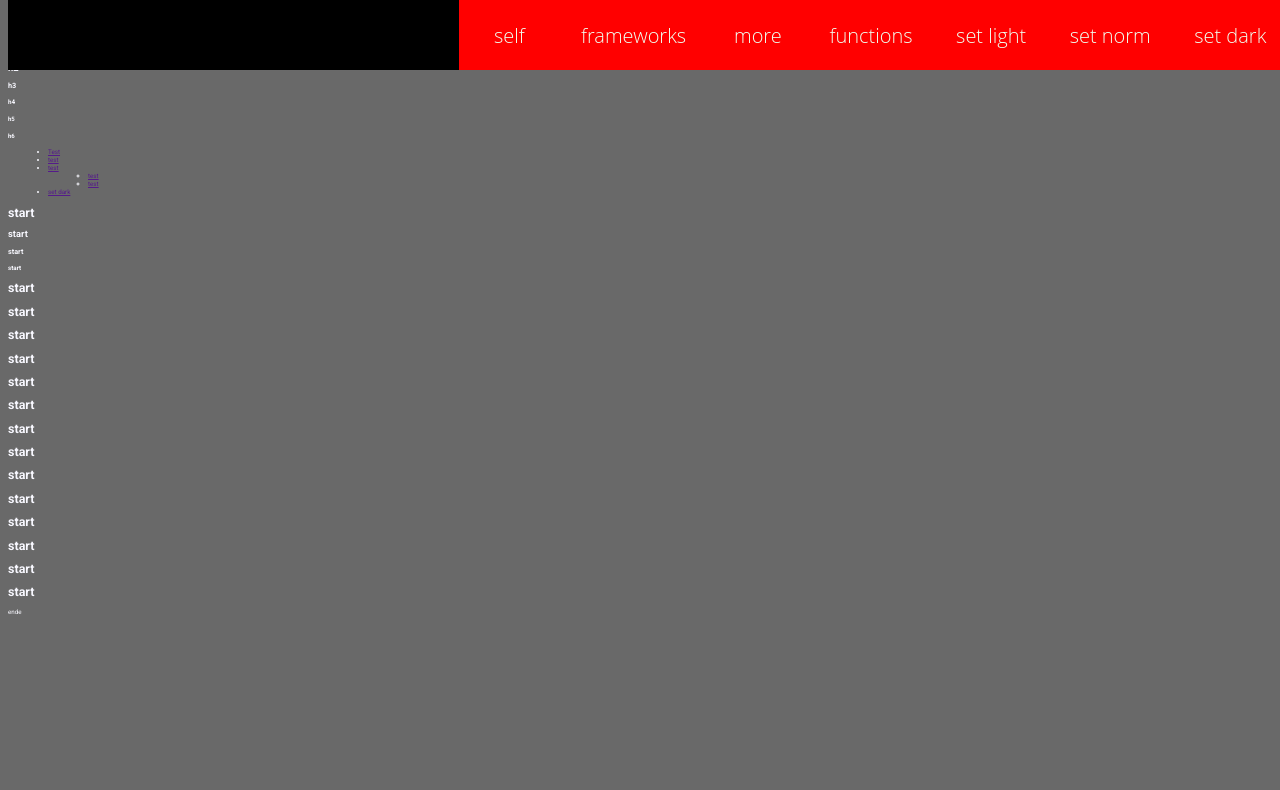
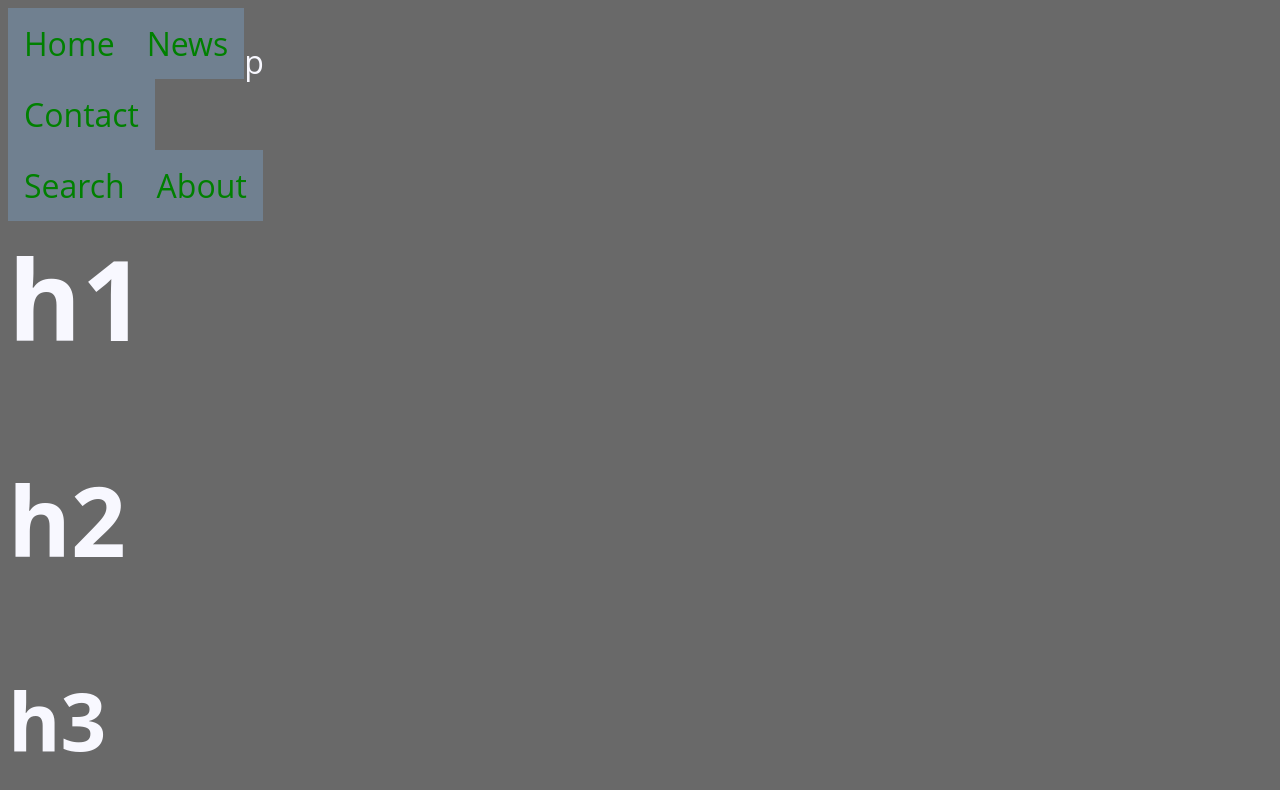
Before and after one commit to erth5/hy, a website: page index.html in a window 1280 px wide. Drawn offline with nearby package versions, Linux system fonts and the light colour scheme; files that its build step writes are made by us from their sources.

Commit message:
design menu on div

```diff
--- a/css/fw_main.sass
+++ b/css/fw_main.sass
@@ -3,14 +3,17 @@ html, body
     --text: black
     --background: #F0FFF0
     --menu: black
-    --menubg: white
+    --menubg: MintCream
+    --menufg: MintCream
   &.norm
     --text: GhostWhite
     --background: DimGrey
     --menu: green
-    --menubg: black
+    --menubg: #708090
+    --menufg: #9E1030
   &.dark
-    --text: white
+    --text: Snow
     --background: #333
     --menu: white
     --menubg: black
+    --menufg: #9E1030
--- a/css/main.sass
+++ b/css/main.sass
@@ -5,64 +5,78 @@
 //@import 'reset.css'
 @import 'fw_main'
 
+@mixin reset
+    margin: 0
+    padding: 0
+    list-style: none
+    text-decoration: none
+
 body, html
-    font-family: 'Roboto', serif
-    font-size: 62.5%
-    width: 100%
-    height: 100%
+    font-family: 'open sans', serif
+    font-size: 100%
     color: var(--text)
-    background-color: var(--background)
+    background: var(--background)
+p
+    font-size: 2rem
+h1
+    font-size: 7rem
+h2
+    font-size: 6rem
+h3
+    font-size: 5rem
+h4
+    font-size: 4rem
+h5
+    font-size: 3rem
+h6
+    font-size: 2.5rem
 
-header
-    background: var(--menubg)
-    width: 100%
+
+.topnav
     position: fixed
-    top: 0
-    text-align: right
-    transition: 200ms all
-    height: 7rem
-    nav#main
+    overflow: hidden
+    a
+        @include reset
+        float: left
+        text-align: center
+        padding: 14px 16px
+        font-size: 2rem
+        background: var(--menubg)
         color: var(--menu)
-        display: inline-block
-        ul
-            margin: 0
-            padding: 0
-            transition: all 300ms
-            display: inline-block
-            li
-                margin: 0
-                padding: 0
-                float: left
-                list-style: none
-                position: relative
-                transition: all 300ms
-                &:hover > ul
-                    max-height: 70rem
-                a
-                    text-decoration: none
-                    display: inline-block
-                    float: left
-                    min-width: 10rem
-                    text-align: center
-                    color: #F0FFF0
-                    margin: 0
-                    padding: 2.17rem
-                    background: red
-                    font-weight: 300
-                    font-size: 2rem
-                    transition: all 300ms
-                    font-family: "open sans", serif
-                    &:hover
-                        background: aqua
-                ul
-                    overflow: hidden
-                    position: absolute
-                    top: 100%
-                    left: 0
-                    width: 100%
-                    transition: 200ms all
-                    max-height: 0
+        &hover
+            color: #FF6E48
+        &active
+            color: aqua
+    .centered
+       a
+            float: none
+            position: absolute
+            top: 50%
+            left: 50%
+            transform: translate(-50%, -50%)
+            background: #9E1030
+.right
+    float: right
+//mobile
+@media screen and (max-width: 600px)
+    .topnav a, .topnav-right
+        float: none
+        display: block
+    .topnav-centered a
+        position: relative
+        top: 0
+        left: 0
+        transform: none
 
+    //tools
+.highlighter
+    background-color: yellow
+.fat
+    font-weight: bold
+//alignment
+.theme
+    max-width: 1rem
+    background: #9E1030
 
 
 *
--- a/index.html
+++ b/index.html
@@ -1,25 +1,32 @@
 <!DOCTYPE html>
 <html lang="en">
-
 <head>
-
     <!-- Metadaten -->
     <meta charset="UTF-8">
     <meta name="viewport" content="width=device-width, initial-scale=1.0">
-
-    <!-- Titel -->
     <title>hy</title>
-
     <!-- CSS, SASS Import -->
     <link rel="stylesheet" href="./css/main.css">
+</head>
+<body class="norm">
+<!-- Top navigation -->
+<div class="topnav">
 
-    <!-- Font Import (Google Font) -->
-    <link href="https://fonts.googleapis.com/css2?family=Roboto:wght@300;400;700&display=swap" rel="stylesheet">
+    <!-- Centered link -->
+    <div class="topnav-centered">
+        <a href="#home" class="active">Home</a>
+    </div>
 
-</head>
+    <!-- Left-aligned links (default) -->
+    <a href="#news">News</a>
+    <a href="#contact">Contact</a>
 
-<body class="norm">
-non-classified-text
+    <!-- Right-aligned links -->
+    <div class="topnav-right">
+        <a href="#search">Search</a>
+        <a href="#about">About</a>
+    </div>
+
     <p>p</p>
     <h1>h1</h1>
     <h2>h2</h2>
@@ -28,55 +35,7 @@ non-classified-text
     <h5>h5</h5>
     <h6>h6</h6>
 
-<header>
-    <nav id="main">
-        <ul>
-            <li><a href="">self</a></li>
-            <li><a href="">frameworks</a></li>
-            <li><a href="">more</a>
-                <ul>
-                    <li>  <a href="">00</a></li>
-                    <li  ><a href="">P!</a></li>
-                    <li  ><a href="">2!</a></li>
-                    <li  ><a href="">!3</a></li>
-                </ul>
-            </li>
-            <li><a href="">functions</a> </li>
-            <li id="light" ><a href="">set light</a></li>
-            <li id="norm"  ><a href="">set norm</a></li>
-            <li id="dark"  ><a href="">set dark</a></li>
-        </ul>
-    </nav>
-</header>
-
-<!-- Standard Navigation-->
-<nav id="def">
-    <ul>
-        <li><a href="">Test</a></li>
-        <li><a href="">test</a></li>
-        <li><a href="">test</a>
-            <ul>
-                <li><a href="">test</a></li>
-                <li><a href="">test</a></li>
-            </ul>
-        </li>
-        <li><a href="">set dark</a> </li>
-    </ul>
-</nav>
-
-
-<h1>start</h1>
-<h2>start</h2><h3>start</h3><h4>start</h4><h1>start</h1><h1>start</h1><h1>start</h1>
-<h1>start</h1><h1>start</h1><h1>start</h1><h1>start</h1><h1>start</h1><h1>start</h1>
-<h1>start</h1><h1>start</h1><h1>start</h1><h1>start</h1><h1>start</h1>
-<p>ende</p>
-<noscript>
-    <h1>JavaScript is deactivated</h1>
-</noscript>
+</div>
 
 </body>
-
-<!-- JS post Import -->
-<script src="./js/function.js"></script>
-<script src="./js/mode.js"></script>
 </html>
--- a/js/mode.js
+++ b/js/mode.js
@@ -12,7 +12,7 @@ const setInitClassToBody = () => {
         $f('body').classList.add('light');
         console.log("automatic light")
     }
-}//;setInitClassToBody()
+};setInitClassToBody()
 
 const setClassToBody = (MODE) => {
     if (MODE === "light") {
@@ -36,10 +36,8 @@ const setClassToBody = (MODE) => {
 }
 
 LIGHT = document.getElementById('light')
-LIGHT.addEventListener('click', () => setClassToBody("light"))
-//console.log(LIGHT)
-
-//$f('#norm').addEventListener('click', () => setClassToBody("norm"));
-//$f('#dark').addEventListener('click', setClassToBody("dark"));
+LIGHT.addEventListener('mouseenter', () => setClassToBody("light"))
+$f('#norm').addEventListener('mouseenter', () => setClassToBody("norm"));
+$f('#dark').addEventListener('mouseenter', () => setClassToBody("dark"));
 
 console.log("DARKMODE: " + DARKMODE);
```
Also changed, not shown: css/gladiator.sass (added, +68 -0 lines), gladiator.html (added, +84 -0 lines). Lines whose indentation alone changed are shown as unchanged.
